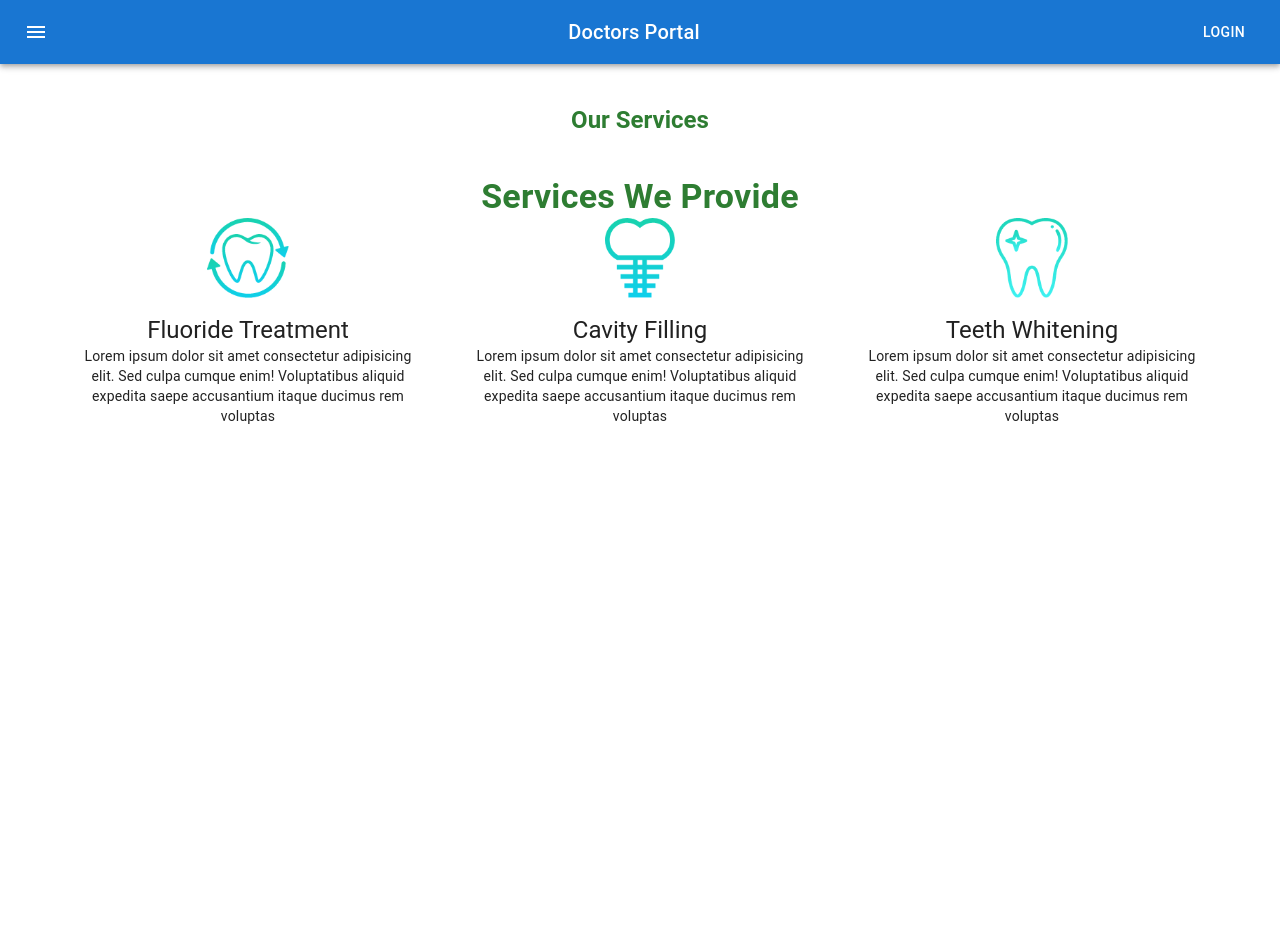
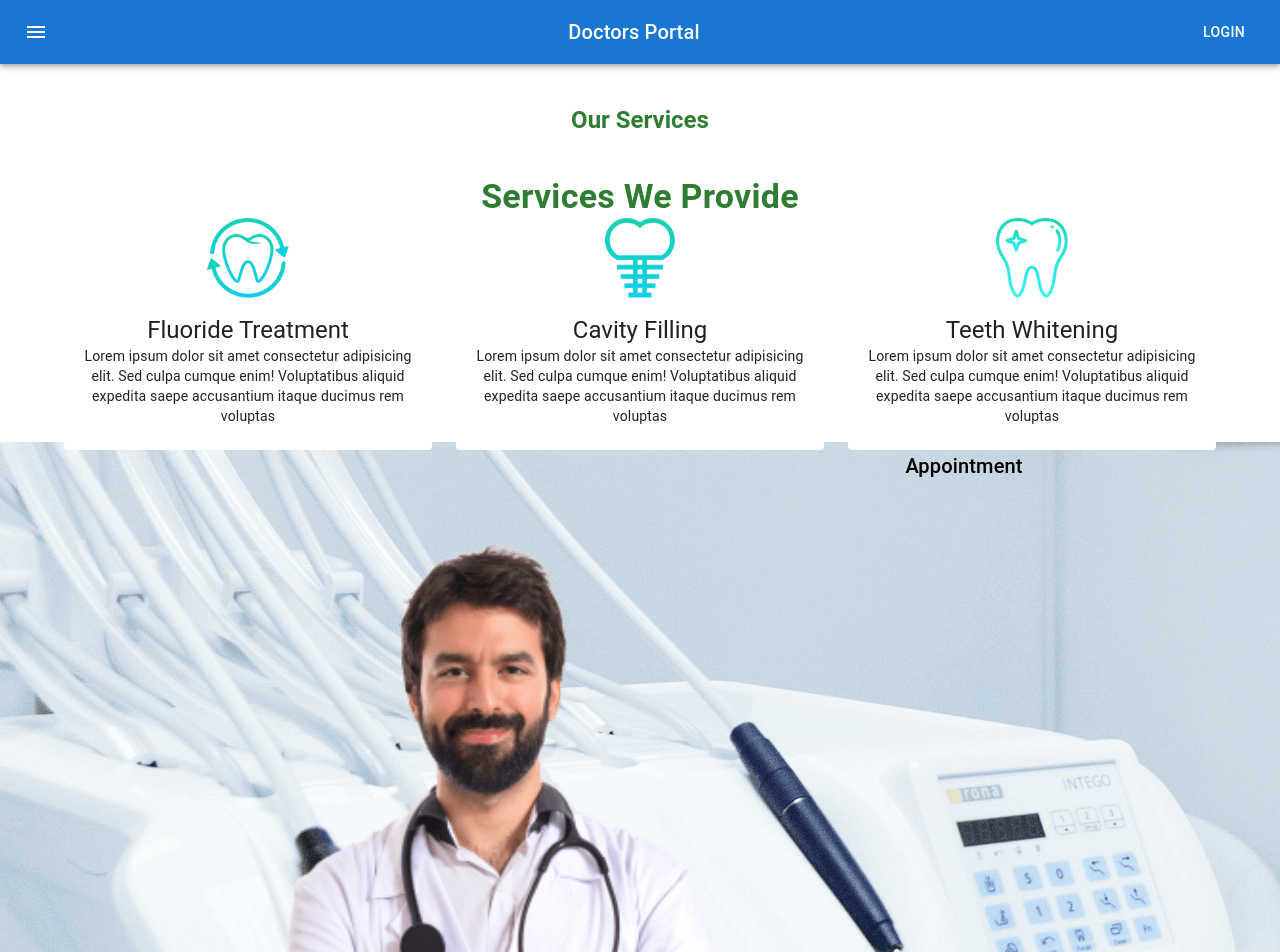
Before and after one commit to SifatNiloy/doctor-portal-mui-client, a React (Create React App) app: page / in a window 1280 px wide. Shown: the top 952 px of the page. Before the commit the page ends 800 px from the top, so only its background shows below. Built offline with nearby package versions, Linux system fonts and the light colour scheme.

Commit message:
appointment banner added

```diff
--- /dev/null
+++ b/src/Pages/Home/AppointmentBanner/AppointmentBanner.js
@@ -0,0 +1,32 @@
+import React from 'react';
+import Box from '@mui/system/Box';
+import Grid from '@mui/system/Unstable_Grid';
+import styled from '@mui/system/styled';
+import doctor from '../../../images/doctor.png'
+import bg from '../../../images/appointment-bg.png'
+import { Typography } from '@mui/material';
+
+const appointmentBg={
+    background:`url(${bg})`
+}
+
+const AppointmentBanner = () => {
+    return (
+        <Box style={appointmentBg} sx={{ flexGrow: 1 }}>
+            <Grid container spacing={2}>
+                <Grid xs={12} md={6}>
+                    <img style={{width:"400"}} src={doctor} alt="" />
+                </Grid>
+                <Grid xs={12} md={6}>
+                   <Typography variant='h6'>
+                        Appointment
+                   </Typography>
+                </Grid>
+
+
+            </Grid>
+        </Box>
+    );
+};
+
+export default AppointmentBanner;
--- a/src/Pages/Home/Home/Home.js
+++ b/src/Pages/Home/Home/Home.js
@@ -1,5 +1,6 @@
 import React from 'react';
 import Navigation from '../../../Shared/Navigation/Navigation';
+import AppointmentBanner from '../AppointmentBanner/AppointmentBanner';
 import Services from '../Services/Services';
 
 
@@ -8,6 +9,7 @@
         <div>
             <Navigation></Navigation>
             <Services></Services>
+            <AppointmentBanner></AppointmentBanner>
         </div>
     );
 };
```
